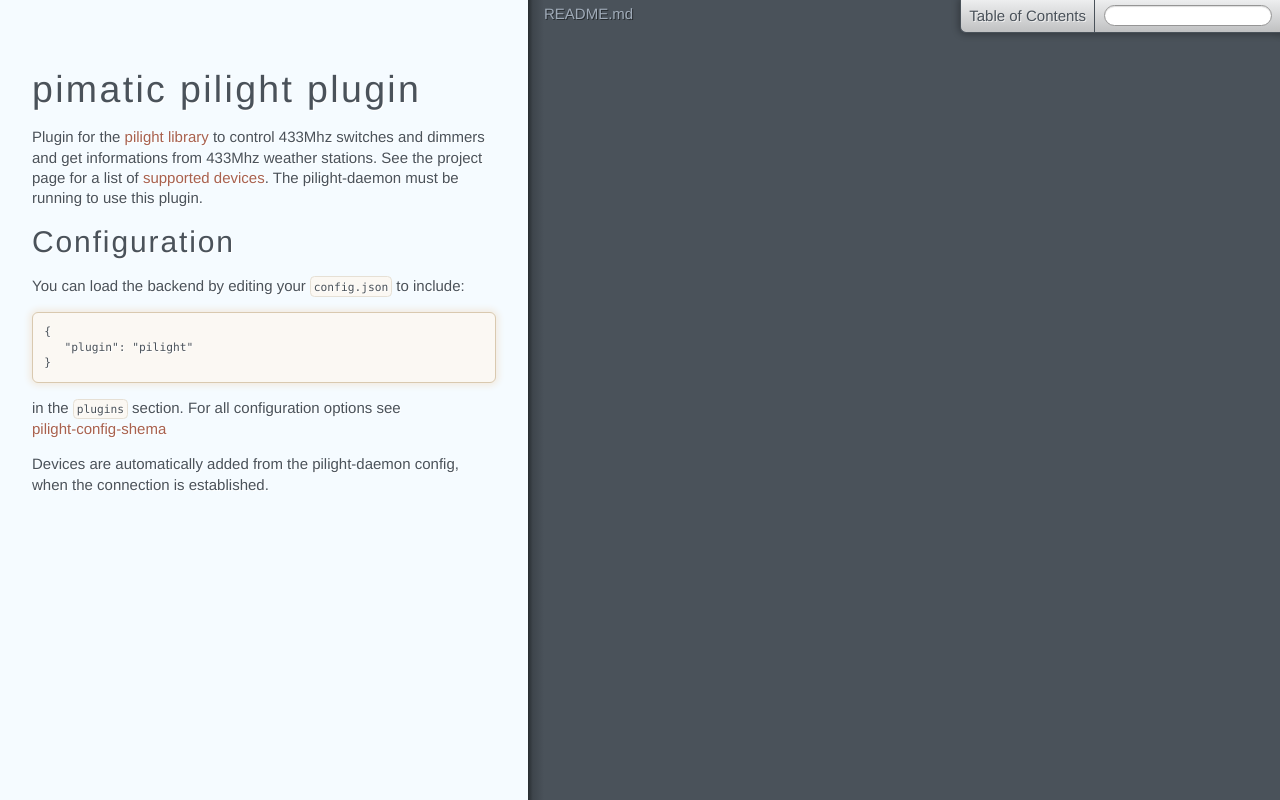
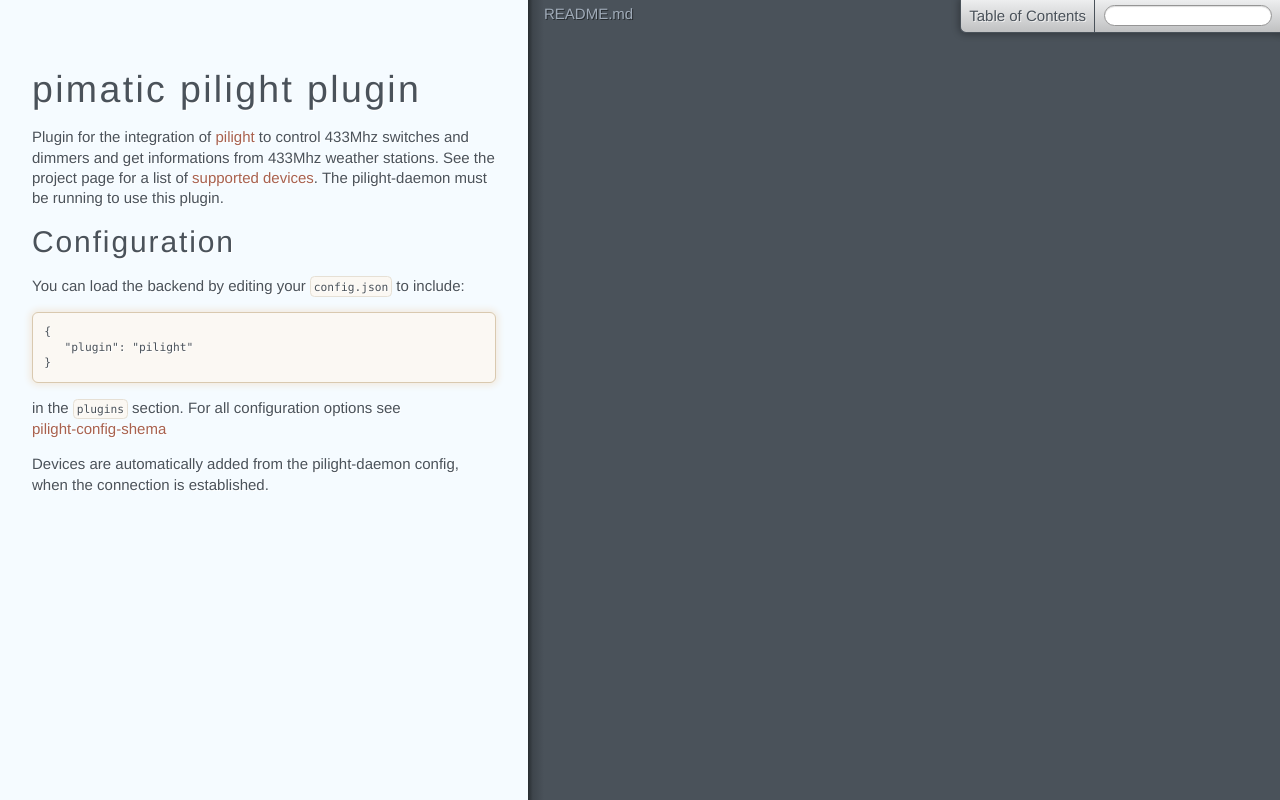
Before and after one commit to pimatic/pimatic-pilight, a website: page doc/index.html in a window 1280 px wide. Drawn offline with Linux system fonts and the light colour scheme.

Commit message:
generated doc files

```diff
--- a/doc/index.html
+++ b/doc/index.html
@@ -1,6 +1,6 @@
 <!DOCTYPE html><html lang="en"><head><title>index</title></head><meta http-equiv="Content-Type" content="text/html; charset=utf-8"><meta name="viewport" content="width=device-width, initial-scale=1.0, minimum-scale=1.0, maximum-scale=1.0"><meta name="groc-relative-root" content=""><meta name="groc-document-path" content="index"><meta name="groc-project-path" content="README.md"><link rel="stylesheet" type="text/css" media="all" href="assets/style.css"><script type="text/javascript" src="assets/behavior.js"></script><body><div id="meta"><div class="file-path">README.md</div></div><div id="document"><div class="segment"><div class="comments "><div class="wrapper"><h1 id="pimatic-pilight-plugin">pimatic pilight plugin</h1>
 
-<p>Plugin for the <a href="https://github.com/pilight/pilight">pilight library</a> to control 433Mhz switches
+<p>Plugin for the integration of <a href="https://github.com/pilight/pilight">pilight</a> to control 433Mhz switches
 and dimmers and get informations from 433Mhz weather stations. See the project page for a list of
 <a href="http://wiki.pilight.org/doku.php/protocols">supported devices</a>. The pilight-daemon must be running
 to use this plugin.</p>
```
